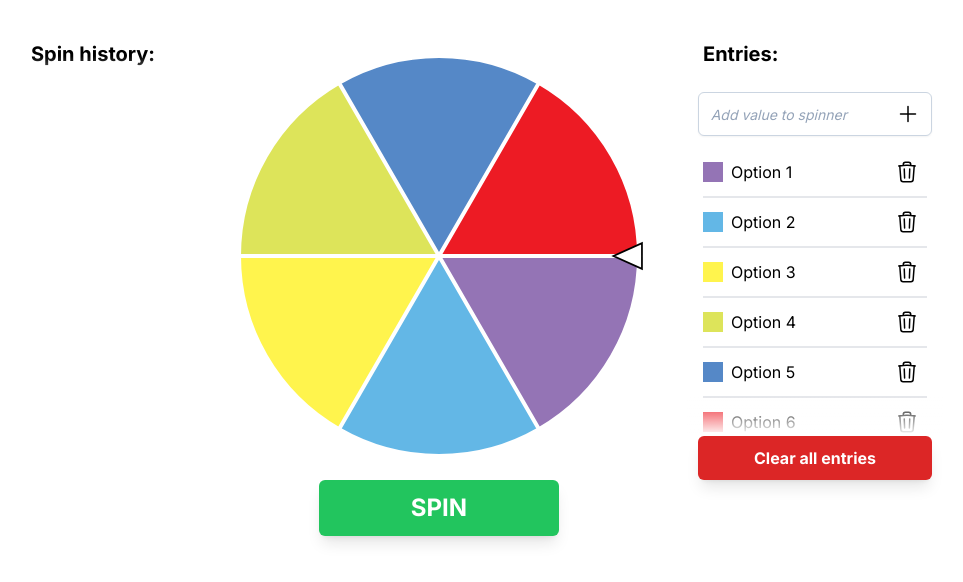
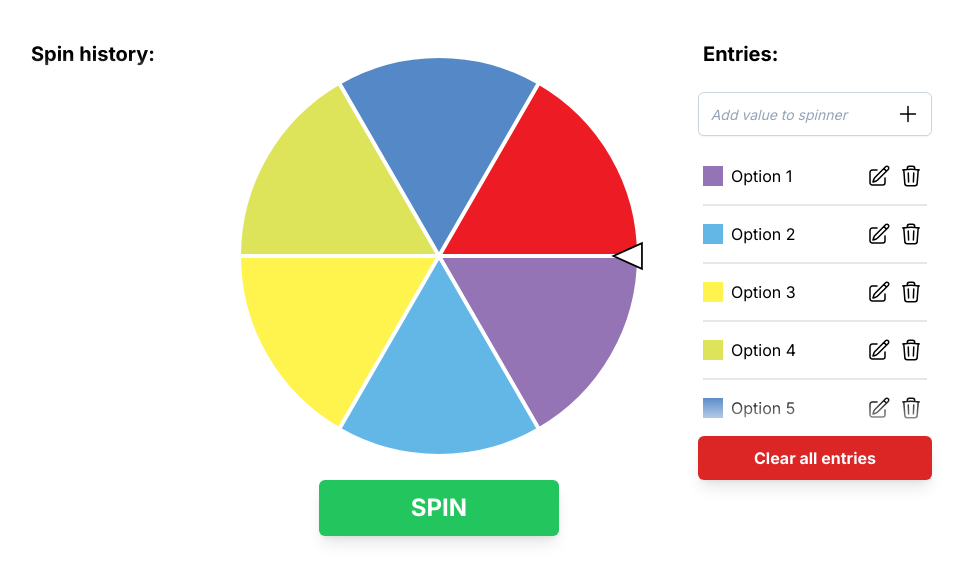
Before and after one commit to devlak2001/random, a Next.js app: page /spinner in a window 1280 px wide. Shown: the top 582 px of the page, without its empty margins (153-1116 px from the left). Built offline with nearby package versions, Linux system fonts and the light colour scheme.

Commit message:
created popup for errors, added edit button for entries, need to work on that

```diff
--- a/app/spinner/page.tsx
+++ b/app/spinner/page.tsx
@@ -1,5 +1,6 @@
 "use client";
 import { memo, useEffect, useRef, useState } from "react";
+import { createPortal } from "react-dom";
 import { useDeviceScreen } from "@/app/_hooks/hooks";
 
 function getRandomArbitrary(min: number, max: number): number {
@@ -61,6 +62,12 @@ export default function Spinner() {
     tempArray.splice(index, 1);
     setEntries([...tempArray]);
     setEntryColors([...generateColorsArray(tempArray.length)]);
+  }
+
+  function handleEntryEdit(index: number, newValue: string) {
+    const tempArray = [...entries];
+    tempArray[index].value = newValue;
+    setEntries(tempArray);
   }
 
   function addEntry() {
@@ -260,20 +267,10 @@ export default function Spinner() {
               />
             </svg>
           </button>
-          <span
-            className={`absolute bottom-12 text-xs text-red-600 transition-transform ${
-              inputError ? "scale-100" : "scale-0"
-            }`}
-          >
-            {inputError}
-          </span>
 
           <input
             disabled={spinning}
-            onChange={(e) => {
-              setCurrentValue(e.target.value);
-              setInputError("");
-            }}
+            onChange={(e) => setCurrentValue(e.target.value)}
             onKeyDown={(e) => e.key === "Enter" && addEntry()}
             className="placeholder:italic h-11 placeholder:text-slate-400 block bg-white w-full border border-slate-300 rounded-md py-2 pl-3 pr-3 shadow-sm focus:outline-none focus:border-sky-500 focus:ring-sky-500 focus:ring-1 sm:text-sm"
             placeholder="Add value to spinner"
@@ -291,6 +288,7 @@ export default function Spinner() {
                 value={el.value}
                 entries={entries}
                 onClick={handleEntryDeleteButton}
+                onChange={handleEntryEdit}
                 index={index}
               />
             ))}
@@ -303,6 +301,43 @@ export default function Spinner() {
           setEntries={setEntries}
         />
       </div>
+      {createPortal(
+        <div
+          className={`fixed w-full z-50 h-full transition-opacity left-0 top-0 bg-black bg-opacity-20 ${
+            inputError
+              ? "opacity-100 pointer-events-auto"
+              : "opacity-0 pointer-events-none"
+          }`}
+        >
+          <div className="absolute py-6 rounded-md flex flex-col items-center top-10 bg-white w-80 shadow-md left-1/2 -translate-x-1/2">
+            <div className="flex items-center gap-2 justify-center text-red-700">
+              <svg
+                xmlns="http://www.w3.org/2000/svg"
+                fill="none"
+                viewBox="0 0 24 24"
+                strokeWidth={1.5}
+                stroke="currentColor"
+                className="w-6 h-6"
+              >
+                <path
+                  strokeLinecap="round"
+                  strokeLinejoin="round"
+                  d="M12 9v3.75m9-.75a9 9 0 11-18 0 9 9 0 0118 0zm-9 3.75h.008v.008H12v-.008z"
+                />
+              </svg>
+
+              <span>{inputError}</span>
+            </div>
+            <button
+              onClick={() => setInputError("")}
+              className="bg-blue-500 rounded-sm text-white py-1 w-24 mt-4"
+            >
+              OK
+            </button>
+          </div>
+        </div>,
+        document.body
+      )}
     </div>
   );
 }
@@ -313,15 +348,46 @@ const Entry = memo(function Entry({
   value,
   index,
   onClick,
+  onChange,
 }: any) {
   return (
     <li className="text-base w-full flex items-center relative py-3 border-b-2">
-      <span className="h-5 w-5 mr-2" style={{ backgroundColor: color }}></span>
-      <span>{value}</span>
+      <span
+        className="h-5 w-5 mr-2 shrink-0"
+        style={{ backgroundColor: color }}
+      ></span>
+      <input
+        type="text"
+        value={value}
+        className="focus:outline-none w-full"
+        onChange={(e) => onChange(index, e.target.value)}
+        onKeyDown={(e) => e.key === "Enter" && e.currentTarget.blur()}
+      />
+
+      <button
+        className={`shrink-0 ${
+          spinning ? "cursor-not-allowed" : "cursor-pointer"
+        } right-1 p-1 rounded-md hover:bg-slate-200 transition-colors`}
+      >
+        <svg
+          xmlns="http://www.w3.org/2000/svg"
+          fill="none"
+          viewBox="0 0 24 24"
+          strokeWidth={1.5}
+          stroke="currentColor"
+          className="w-6 h-6"
+        >
+          <path
+            strokeLinecap="round"
+            strokeLinejoin="round"
+            d="M16.862 4.487l1.687-1.688a1.875 1.875 0 112.652 2.652L10.582 16.07a4.5 4.5 0 01-1.897 1.13L6 18l.8-2.685a4.5 4.5 0 011.13-1.897l8.932-8.931zm0 0L19.5 7.125M18 14v4.75A2.25 2.25 0 0115.75 21H5.25A2.25 2.25 0 013 18.75V8.25A2.25 2.25 0 015.25 6H10"
+          />
+        </svg>
+      </button>
       <button
         disabled={spinning}
         onClick={() => onClick(index)}
-        className={`absolute ${
+        className={`${
           spinning ? "cursor-not-allowed" : "cursor-pointer"
         } right-1 p-1 rounded-md hover:bg-slate-200 transition-colors`}
       >
```
